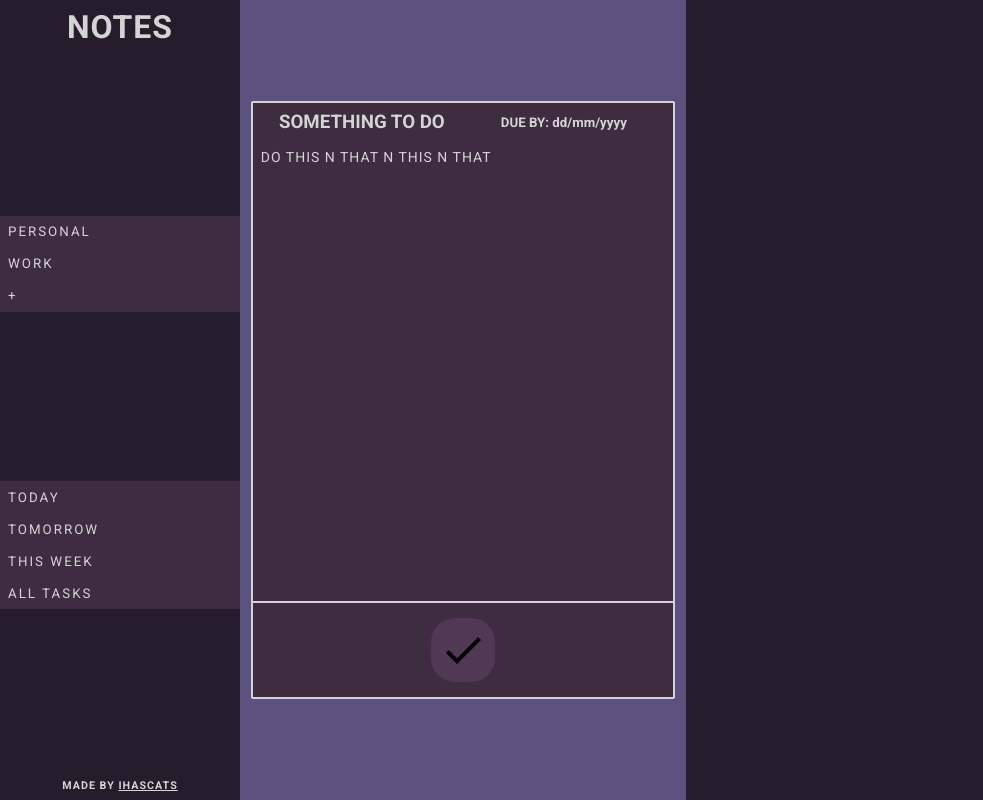
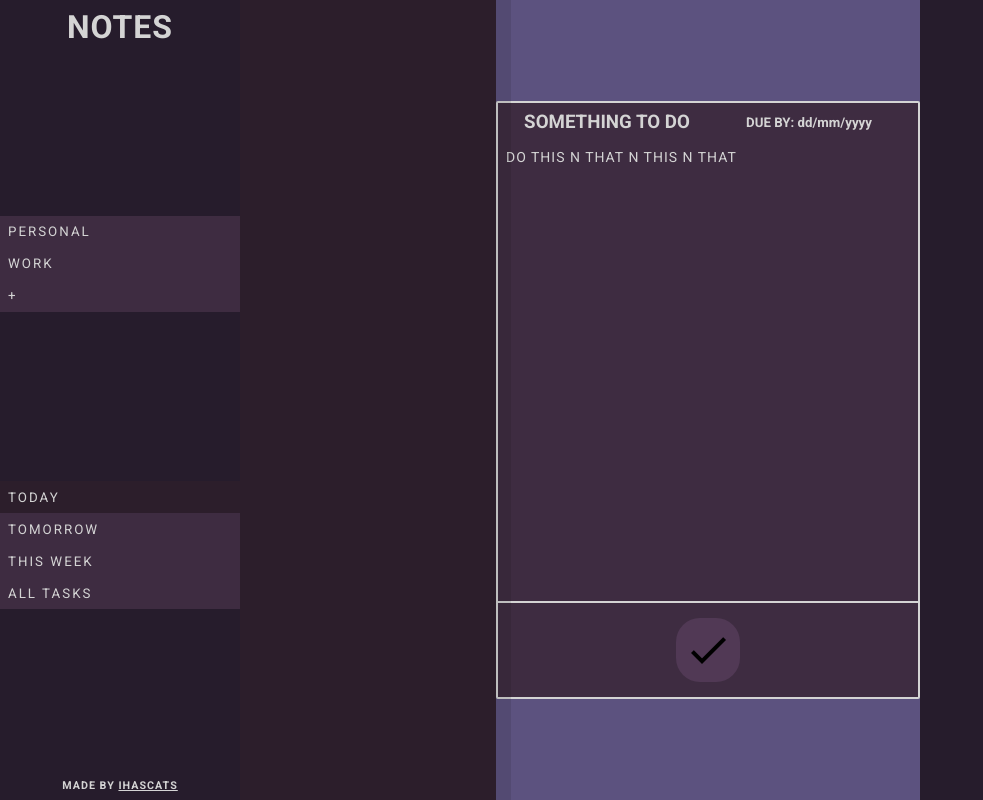
Before and after one commit to ihascats/odin-todo_list, a website built with webpack: page dist/index.html in a window 1280 px wide. Both pictures are taken after a click on the button "TODAY". Shown: the whole page, without its empty margins (0-983 px from the left). Built offline with nearby package versions, Linux system fonts and the light colour scheme.

Commit message:
Change color of the selected button

```diff
--- a/src/css/styles.css
+++ b/src/css/styles.css
@@ -7,7 +7,7 @@
 
 .container {
     display: grid;
-    grid-template-columns: 1fr 3fr 4fr;
+    grid-template-columns: 1fr auto 3fr 4fr;
     height: 100vh;
 }
 
@@ -19,6 +19,11 @@
     min-width: 240px;
     text-align: center;
     padding: 8px 0;
+}
+
+.left, .tasks {
+    box-shadow: 0 0 0 15px rgb(0 0 0 / 10%);
+    clip-path: inset(0px -15px 0px 0px);
 }
 
 .projects, .by-date {
@@ -38,11 +43,15 @@
 }
 
 .left > div > button:hover {
-    background-color: #2a1e2c;
+    background-color: #2c1e2b;
 }
 
 .left > div > button:active {
     background-color: #513955;
+}
+
+.selected {
+    background-color: #2c1e2b !important;
 }
 
 h1, h6 {
@@ -117,6 +126,11 @@ h1, h6 {
     margin-bottom: -2px;
 }
 
+.tasks {
+    background-color: #2c1e2b;
+    width: 256px;
+}
+
 
 
 .right {
--- a/src/js/index.js
+++ b/src/js/index.js
@@ -1,9 +1,19 @@
 import '../css/styles.css';
 import Card from './card';
 import newProjectTab from './newProject';
+import select from "./selected"
+
 let card1 = new Card(0, "Something", "Lorem", "Today", 4, [], "Something somethin");
 console.table(card1);
 
-document.querySelector('.projects').addEventListener('click', (event)=>{
+const projectsSelector = document.querySelector('.projects');
+const byDateSelector = document.querySelector('.by-date');
+
+projectsSelector.addEventListener('click', (event)=>{
     newProjectTab(event, '+');
-})
+    select(event, projectsSelector, byDateSelector);
+});
+
+byDateSelector.addEventListener('click', (event)=>{
+    select(event, projectsSelector, byDateSelector);
+});
--- a/src/js/newProject.js
+++ b/src/js/newProject.js
@@ -1,7 +1,7 @@
 import submit from "./submitOnEnter";
 import quickMakeNewElement from "./newElement";
 
-function newProjectTab(event, lookingFor = ''){
+function newProjectTab(event, lookingFor = '+'){
 
     let newTab = event.target;
 
--- /dev/null
+++ b/src/js/selected.js
@@ -0,0 +1,16 @@
+function select(event, ...check){
+    let button = event.target;
+    if (!button || button == null) return
+    check.forEach(node => {
+        node.childNodes.forEach(element => {
+            if (element.classList){
+                if (element.classList.contains("selected")){
+                    element.classList.remove("selected");
+                }
+            }
+        })
+    })
+    button.classList.add('selected');
+}
+
+export default select
```
Also changed, not shown: dist/index.html, dist/main.js.
